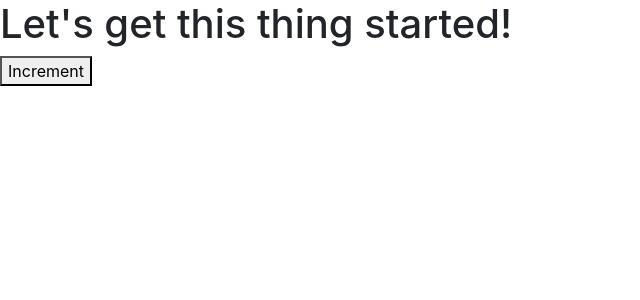
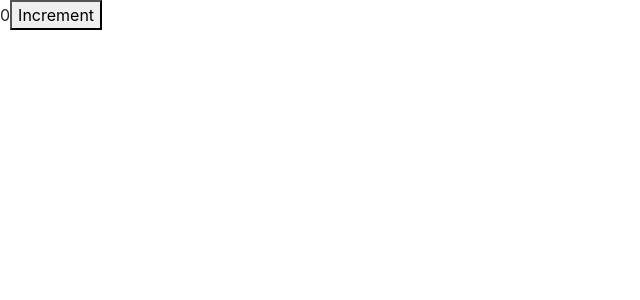
Before and after one commit to hoodielive/teamofone, a React (Create React App) app in the folder React/counter-app/: page / in a window 1280 px wide. Shown: the top 300 px of the page, without its empty margins (0-640 px from the left). Built offline with nearby package versions, Linux system fonts and the light colour scheme.

Commit message:
remove static message and render state dynamically

```diff
--- a/React/counter-app/src/components/counter.jsx
+++ b/React/counter-app/src/components/counter.jsx
@@ -1,10 +1,14 @@
 import React, { Component } from "react";
 
 class Counter extends Component {
+  state = {
+    count: 0
+  };
+
   render() {
     return (
       <React.Fragment>
-        <h1>Let's get this thing started!</h1>
+        <span>{this.state.count}</span>
         <button>Increment</button>
       </React.Fragment>
     );
```
